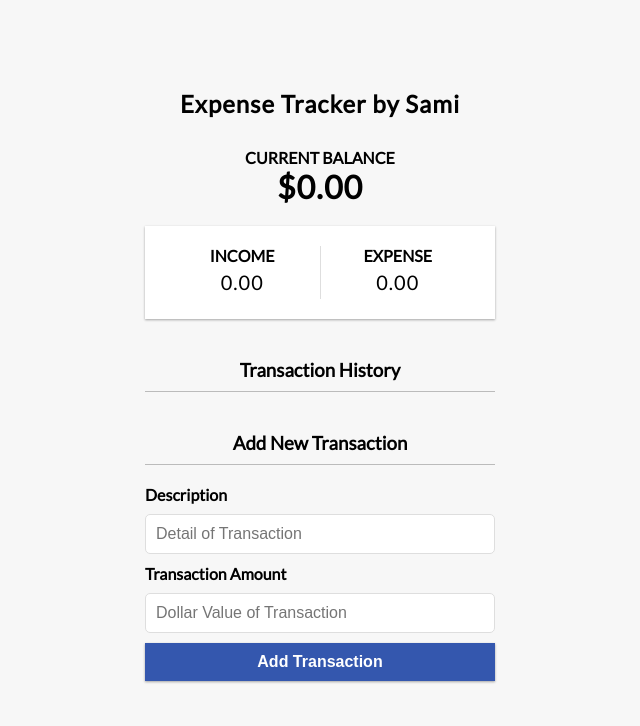
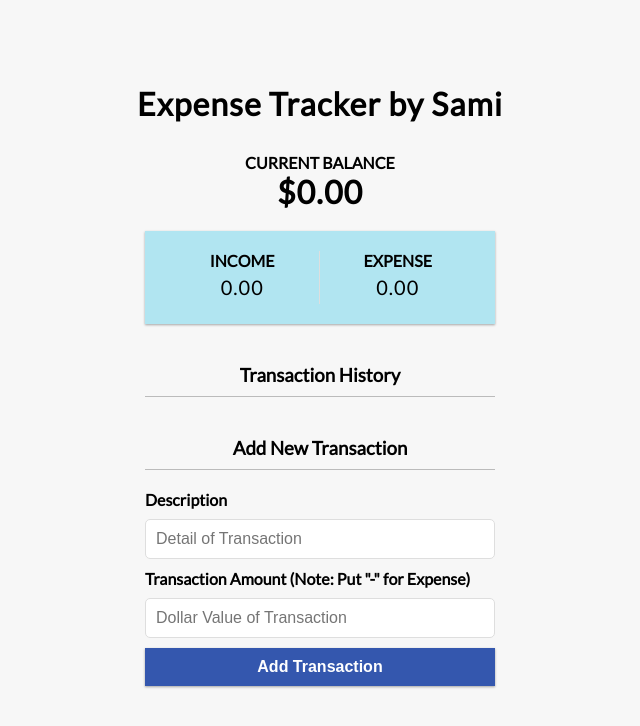
Before and after one commit to samiuzzafar/bootcamp-react-app, a React (Create React App) app: page / in a window 1280 px wide. Shown: the top 726 px of the page, without its empty margins (320-960 px from the left). Built offline with nearby package versions, Linux system fonts and the light colour scheme.

Commit message:
Final Version (as per Project Requirements)

```diff
--- a/src/App.css
+++ b/src/App.css
@@ -50,7 +50,7 @@ h4 {
 }
 
 .inc-exp-container {
-  background-color: #fff;
+  background-color: rgb(177, 229, 241);
   box-shadow: var(--box-shadow);
   padding: 20px;
   display: flex;
@@ -127,7 +127,7 @@ input[type='number'] {
 .list li {
   background-color: #fff;
   box-shadow: var(--box-shadow);
-  color: #333;
+  color: rgb(156, 12, 12);
   display: flex;
   justify-content: space-between;
   position: relative;
--- a/src/components/AddTransaction.js
+++ b/src/components/AddTransaction.js
@@ -43,8 +43,8 @@ export const AddTransaction = () => {
                 </div>
                 <div className="form-control">
                     <label htmlFor="transactionamount">
-                        Transaction Amount
-                    </label>
+                        Transaction Amount (<b>Note:</b> Put "-" for Expense)
+                    </label><br />
                     <input
                         type="number"
                         id="transactionamount"
--- a/src/components/Header.js
+++ b/src/components/Header.js
@@ -2,8 +2,8 @@ import React from 'react';
 
 export const Header = () => {
     return(
-        <h2>
+        <h1>
             Expense Tracker by Sami
-        </h2>
+        </h1>
     )
 }
```
